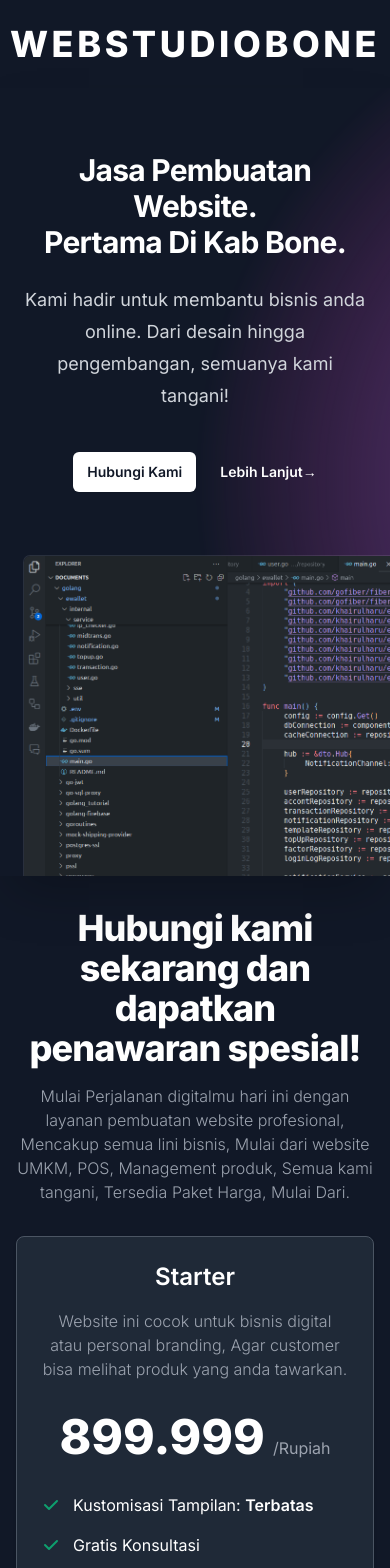
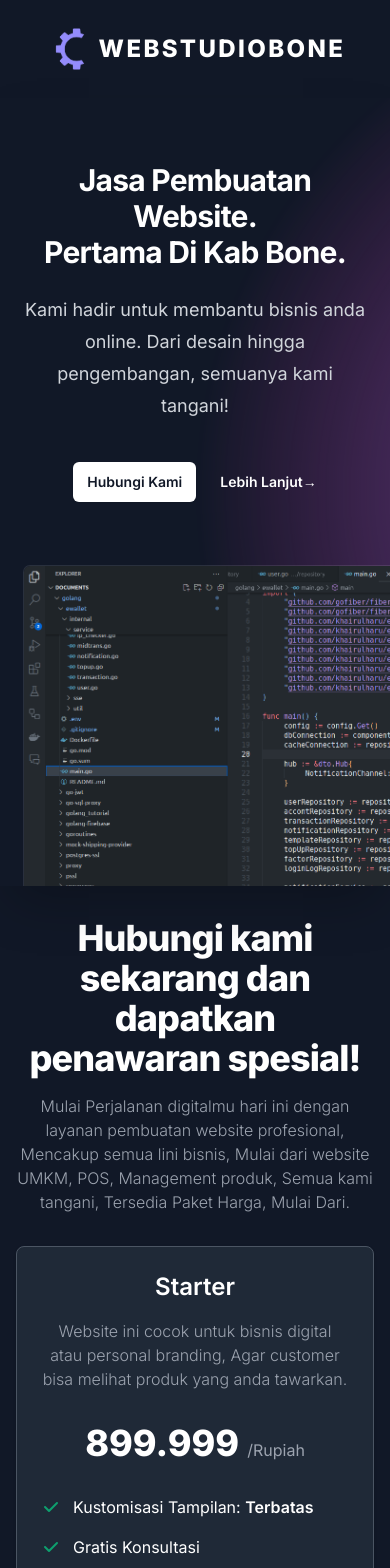
Before and after one commit to khairulharu/webstudionext, a Next.js app: page / in a window 390 px wide. Shown: the top 1568 px of the page. Built offline with nearby package versions, Linux system fonts and the light colour scheme.

Commit message:
add icon and chnage style

```diff
--- a/src/app/components/Contact/index.js
+++ b/src/app/components/Contact/index.js
@@ -8,8 +8,8 @@ export default function Contact() {
         <p className="mb-8 lg:mb-16 font-light text-center text-gray-400 sm:text-xl">Konsultasikan website yang anda inginkan, Mulai dari Tampilan, Desain, Fitur, Fungsi Dan Harga, Kami siap mendevelop website sesuai dengan preferensi anda.</p>
         <form action="#" className="space-y-8">
             <div>
-                <label htmlFor="email" className="block mb-2 text-sm font-medium text-gray-300">Email Atau No Telephone</label>
-                <input type="text" id="email" className="text-sm rounded-lg block w-full p-2.5 bg-gray-700 border-gray-600 placeholder-gray-400 text-white focus:ring-primary-500 focus:border-primary-500 shadow-sm-light" placeholder="nama@gmail.com / 08987654321" required/>
+                <label htmlFor="email" className="block mb-2 text-sm font-medium text-gray-300">Email</label>
+                <input type="email" id="email" className="text-sm rounded-lg block w-full p-2.5 bg-gray-700 border-gray-600 placeholder-gray-400 text-white focus:ring-primary-500 focus:border-primary-500 shadow-sm-light" placeholder="nama@gmail.com" required/>
             </div>
             <div>
                 <label htmlFor="subject" className="block mb-2 text-sm font-medium text-gray-300">Nama</label>
--- a/src/app/components/Content/index.js
+++ b/src/app/components/Content/index.js
@@ -23,7 +23,7 @@ export default function Content() {
                 Agar customer bisa melihat produk yang anda tawarkan.
               </p>
               <div className="flex justify-center items-baseline my-8">
-                <span className="mr-2 text-5xl font-extrabold">899.999</span>
+                <span className="mr-2 text-4xl sm:text-5xl font-extrabold">899.999</span>
                 <span className="text-gray-400">/Rupiah</span>
               </div>
               {/* <!-- List --> */}
@@ -134,7 +134,7 @@ export default function Content() {
                 update.
               </p>
               <div className="flex justify-center items-baseline my-8">
-                <span className="mr-2 text-5xl font-extrabold">2.999.999</span>
+                <span className="mr-2 text-4xl sm:text-5xl font-extrabold">2.999.999</span>
                 <span className="text-gray-400">/Rupiah</span>
               </div>
               {/* <!-- List --> */}
@@ -245,7 +245,7 @@ export default function Content() {
                 support Penuh.
               </p>
               <div className="flex justify-center items-baseline my-8">
-                <span className="mr-2 text-5xl font-extrabold">5.999.999</span>
+                <span className="mr-2 text-4xl sm:text-5xl font-extrabold">5.999.999</span>
                 <span className="text-gray-400">/Rupiah</span>
               </div>
               {/* <!-- List --> */}
--- a/src/app/components/Navbar/index.js
+++ b/src/app/components/Navbar/index.js
@@ -9,9 +9,11 @@ export default function Navbar() {
           <Image src={"/WebLogo.png"}
           width={"50"}
           height={"100"}
-          className="hidden sm:block"
+          className="h-auto w-50 overflow-hidden"
+          priority
+          alt="Logo"
           />
-          <p className="font-extrabold sm:text-3xl lg:text-4xl text-4xl tracking-widest grid place-content-center">
+          <p className="font-extrabold sm:text-3xl lg:text-4xl text-2xl tracking-widest grid place-content-center">
             WEBSTUDIOBONE
           </p>
         </div>
--- a/src/app/layout.js
+++ b/src/app/layout.js
@@ -4,8 +4,8 @@ import "./globals.css";
 const inter = Inter({ subsets: ["latin"] });
 
 export const metadata = {
-  title: "Create Next App",
-  description: "Generated by create next app",
+  title: "WebStudioBone",
+  description: "Jasa Pembuatan Website Kab Bone.",
 };
 
 export default function RootLayout({ children }) {
```
Also changed, not shown: src/app/icon.png (added).
